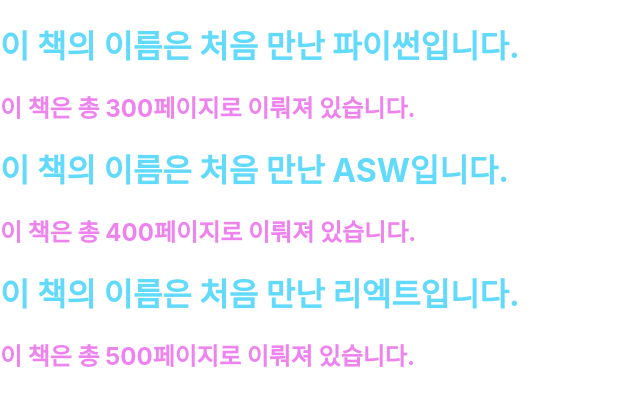
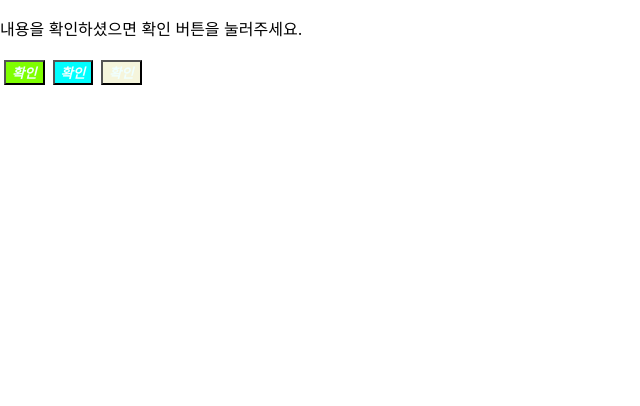
Before and after one commit to kimzehong/ReactProject2024, a React (Create React App) app: page / in a window 1280 px wide. Shown: the top 406 px of the page, without its empty margins (0-640 px from the left). Built offline with nearby package versions, Linux system fonts and the light colour scheme.

Commit message:
react 0905

```diff
--- /dev/null
+++ b/src/ch04/Button.css
@@ -0,0 +1,14 @@
+button{
+    color: azure;
+    margin:4px;
+    font-style: italic;
+}
+.bg-red{
+    background-color: aqua;
+}
+.bg-blue{
+    background-color: beige;
+}
+.bg-green{
+    background-color: chartreuse;
+}
--- /dev/null
+++ b/src/ch04/Button.jsx
@@ -0,0 +1,13 @@
+import React from "react";
+
+function Button(props) {
+    return(
+        <button className={`bg-${props.color}`}>
+            <b>
+                {props.children}
+            </b>
+        </button>
+    )
+}
+
+export default Button;
--- /dev/null
+++ b/src/ch04/ConfirmDialog.jsx
@@ -0,0 +1,14 @@
+import React from "react";
+import Button from "./Button";
+function ConfirmDialog(props){
+    return(
+        <div>
+            <p>내용을 확인하셨으면 확인 버튼을 눌러주세요.</p>
+            <Button color='green'>확인</Button>
+            <Button color='red'>확인</Button>
+            <Button color='blue'>확인</Button>
+        </div>
+    )
+}
+
+export default ConfirmDialog;
--- a/src/index.css
+++ b/src/index.css
@@ -11,3 +11,7 @@
   font-family: source-code-pro, Menlo, Monaco, Consolas, 'Courier New',
     monospace;
 }
+
+.bg-red{
+  background-color: pink;
+}
--- a/src/index.js
+++ b/src/index.js
@@ -1,15 +1,16 @@
 import React from 'react';
 import ReactDOM from 'react-dom/client';
 import './index.css';
-import './ch03/Book.css'
+import './ch03/Book.css';
 import App from './App';
 import reportWebVitals from './reportWebVitals';
-import Library from "./ch03/Library";
+import ConfirmDialog from "./ch04/ConfirmDialog";
+import Button from "./ch04/Button.css";
 
 const root = ReactDOM.createRoot(document.getElementById('root'));
 root.render(
   <React.StrictMode>
-    <Library />
+    <ConfirmDialog />
   </React.StrictMode>
 );
 
```
